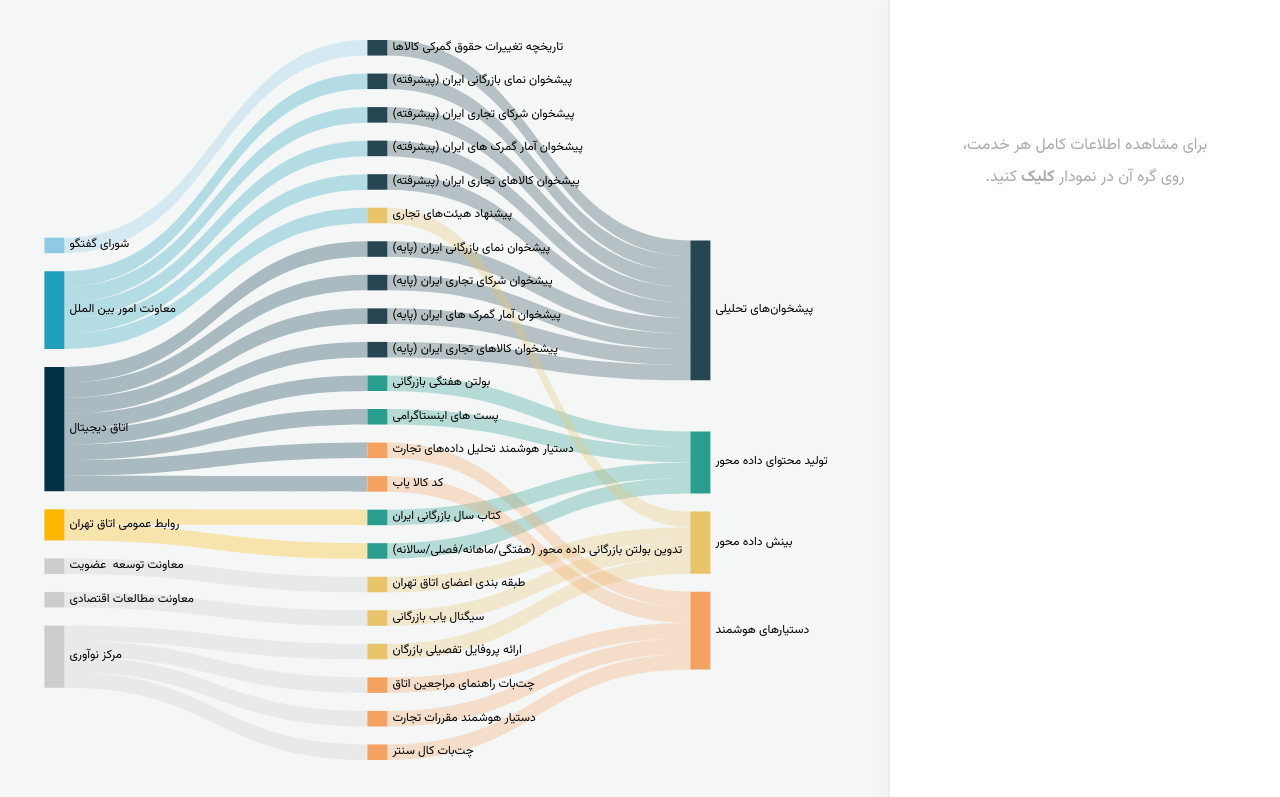
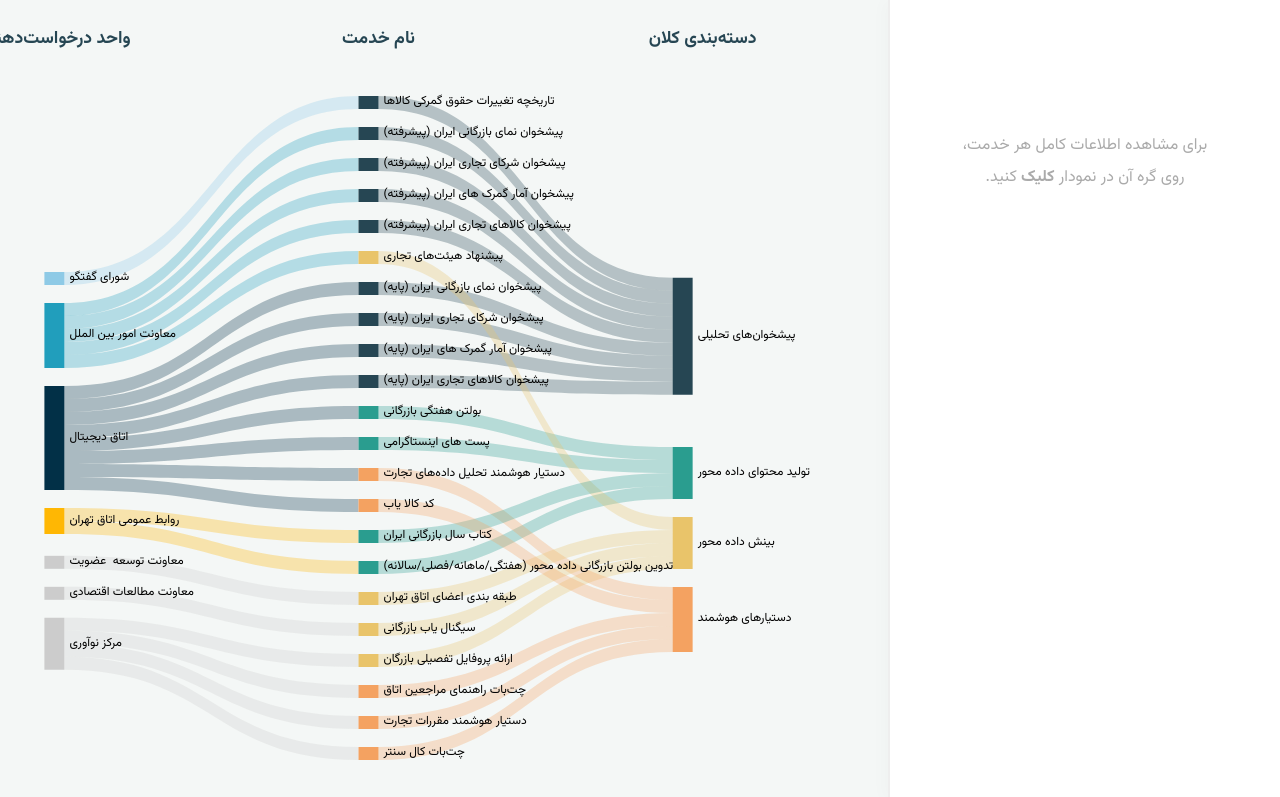
Before and after one commit to shahab7e/-, a plain HTML site: page index.html in a window 1280 px wide. Drawn offline with nearby package versions, Linux system fonts and the light colour scheme.

Commit message:
Add files via upload

```diff
--- a/index.html
+++ b/index.html
@@ -24,6 +24,24 @@
     .info-text { color: #555; font-size: 0.95rem; line-height: 1.7; text-align: justify; }
     h2 { color: #2a9d8f; font-size: 1.3rem; margin-top: 0; line-height: 1.4; border-right: 5px solid #e9c46a; padding-right: 12px; }
     .empty-state { color: #aaa; text-align: center; margin-top: 100px; line-height: 2; }
+
+    .column-headers {
+        position: absolute;
+        top: 25px;
+        left: 5%;
+        right: 22%;
+        height: 40px;
+        z-index: 50;
+        pointer-events: none;
+    }
+    .header-badge {
+        position: absolute;
+        color: #264653;
+        font-weight: 700;
+        font-size: 1.1rem;
+        white-space: nowrap;
+        transform: translateX(calc(-50% + 10px));
+    }
 </style>
 
 <div id="wrapper">
@@ -35,12 +53,17 @@
         </div>
     </div>
     <div id="chart-area">
+        <div class="column-headers">
+            <div class="header-badge" style="left: 0;">واحد درخواست‌دهنده</div>
+            <div class="header-badge" style="left: 50%;">نام خدمت</div>
+            <div class="header-badge" style="left: 100%;">دسته‌بندی کلان</div>
+        </div>
 
-    <div id="89211e5330f54b7ebb83c1618965d26e" class="chart-container" style="width:100%; height:100vh; "></div>
+    <div id="e3e4cec725dd4ba2b469dcaf9621b338" class="chart-container" style="width:100%; height:100vh; "></div>
     <script>
-        var chart_89211e5330f54b7ebb83c1618965d26e = echarts.init(
-            document.getElementById('89211e5330f54b7ebb83c1618965d26e'), 'white', {renderer: 'canvas', locale: 'ZH'});
-        var option_89211e5330f54b7ebb83c1618965d26e = {
+        var chart_e3e4cec725dd4ba2b469dcaf9621b338 = echarts.init(
+            document.getElementById('e3e4cec725dd4ba2b469dcaf9621b338'), 'white', {renderer: 'canvas', locale: 'ZH'});
+        var option_e3e4cec725dd4ba2b469dcaf9621b338 = {
     "animation": true,
     "animationThreshold": 2000,
     "animationDuration": 1000,
@@ -478,8 +501,8 @@
                 }
             ],
             "left": "5%",
-            "top": "5%",
-            "right": "20%",
+            "top": "12%",
+            "right": "22%",
             "bottom": "5%",
             "nodeWidth": 20,
             "nodeGap": 18,
@@ -578,9 +601,9 @@
         }
     ]
 };
-        chart_89211e5330f54b7ebb83c1618965d26e.setOption(option_89211e5330f54b7ebb83c1618965d26e);
+        chart_e3e4cec725dd4ba2b469dcaf9621b338.setOption(option_e3e4cec725dd4ba2b469dcaf9621b338);
             window.addEventListener('resize', function(){
-                chart_89211e5330f54b7ebb83c1618965d26e.resize();
+                chart_e3e4cec725dd4ba2b469dcaf9621b338.resize();
             })
     </script>
 </div></div>
```
